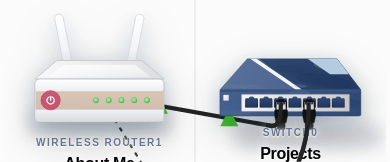
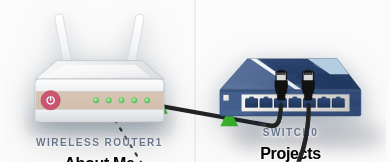
Before and after one commit to roopeaal/portfolio, a Next.js app: page / in a window 390 px wide. Shown: the part 142-304 px from the top of the page. Built offline with nearby package versions, Linux system fonts and the light colour scheme.

Commit message:
Keep mobile switch cables above switch only

```diff
--- a/components/topology-hero.tsx
+++ b/components/topology-hero.tsx
@@ -1755,10 +1755,11 @@ export function TopologyHero() {
   const detachedStubRotationDeg = detachedCableEndAngle + 90;
   const switchHoverMotionActive = active === "projects" && draggingNode !== "projects";
   const switchCableDetached = networkMode !== "stable" && networkMode !== "recovering";
-  const switchCableLayerRaised = draggingNode === "projects";
-  const switchCableOverlayActive = draggingNode !== "projects" && (isMobileTopology || switchCableDetached);
+  const switchCableLayerRaised = draggingNode === "projects" && !isMobileTopology;
+  const switchCableOverlayActive = isMobileTopology || (switchCableDetached && draggingNode !== "projects");
   const switchCableLayerClass = switchCableLayerRaised ? "z-[175]" : "z-[30]";
-  const switchStubZIndex = switchCableLayerRaised || switchCableOverlayActive ? 186 : 90;
+  const switchCableOverlayZIndex = draggingNode === "projects" && isMobileTopology ? 184 : 175;
+  const switchStubZIndex = switchCableLayerRaised || switchCableOverlayActive ? switchCableOverlayZIndex + 12 : 90;
   const switchCableOverlayClip = {
     x: topologyNodePositions.projects.x - (isMobileTopology ? 52 : 70),
     y: topologyNodePositions.projects.y - (isMobileTopology ? 18 : 26),
@@ -1770,6 +1771,7 @@ export function TopologyHero() {
     top: `${(switchCableOverlayClip.y / VIEWBOX.height) * 100}%`,
     width: `${(switchCableOverlayClip.width / VIEWBOX.width) * 100}%`,
     height: `${(switchCableOverlayClip.height / VIEWBOX.height) * 100}%`,
+    zIndex: switchCableOverlayZIndex,
   };
   const switchCableOverlaySvgStyle: CSSProperties = {
     left: `${-(switchCableOverlayClip.x / Math.max(switchCableOverlayClip.width, 1)) * 100}%`,
@@ -1937,6 +1939,7 @@ export function TopologyHero() {
                     networkMode={networkMode}
                     tick={0}
                     active={active === "projects"}
+                    showInlinePlugs={!isMobileTopology}
                     uplinkConnected={networkMode === "stable" || networkMode === "recovering"}
                     pcConnected
                   />
@@ -2048,15 +2051,13 @@ export function TopologyHero() {
                 ) : null}
 
                 {networkMode === "stable" || networkMode === "recovering" ? (
-                  !isMobileTopology ? (
                   <DetachedEthernetStub
                     bottom={switchLeftCableEnd}
                     zIndex={switchStubZIndex}
-                      scale={1}
+                    scale={isMobileTopology ? MOBILE_DEVICE_VISUAL_SCALE.projects : 1}
                     nudgeY={-1}
-                      hoverActive={switchHoverMotionActive}
-                    />
-                  ) : null
+                    hoverActive={!isMobileTopology && switchHoverMotionActive}
+                  />
                 ) : null}
                 {networkMode !== "stable" && networkMode !== "recovering" ? (
                   <DetachedEthernetStub
@@ -2068,16 +2069,14 @@ export function TopologyHero() {
                     hoverActive={false}
                   />
                 ) : null}
-                {!isMobileTopology ? (
                 <DetachedEthernetStub
                   bottom={switchRightCableEnd}
                   zIndex={switchStubZIndex}
-                    scale={1}
+                  scale={isMobileTopology ? MOBILE_DEVICE_VISUAL_SCALE.projects : 1}
                   nudgeX={1}
                   nudgeY={-1}
-                    hoverActive={switchHoverMotionActive}
-                  />
-                ) : null}
+                  hoverActive={!isMobileTopology && switchHoverMotionActive}
+                />
                 {serviceCursor ? <ServiceMouse cursor={serviceCursor} sceneMetrics={sceneMetrics} /> : null}
 
                 <AnimatePresence>
@@ -3057,17 +3056,19 @@ const SwitchIllustration = memo(function SwitchIllustration({
   networkMode = "stable",
   tick = 0,
   active = false,
+  showInlinePlugs = true,
 }: {
   compact?: boolean;
   networkMode?: NetworkMode;
   tick?: number;
   active?: boolean;
+  showInlinePlugs?: boolean;
   uplinkConnected?: boolean;
   pcConnected?: boolean;
 }) {
   void tick;
-  const showInlineLeftPlug = compact && (networkMode === "stable" || networkMode === "recovering");
-  const showInlineRightPlug = compact;
+  const showInlineLeftPlug = showInlinePlugs && compact && (networkMode === "stable" || networkMode === "recovering");
+  const showInlineRightPlug = showInlinePlugs && compact;
 
   const uid = useId().replace(/:/g, "");
 
```
Lines whose indentation alone changed are shown as unchanged.
